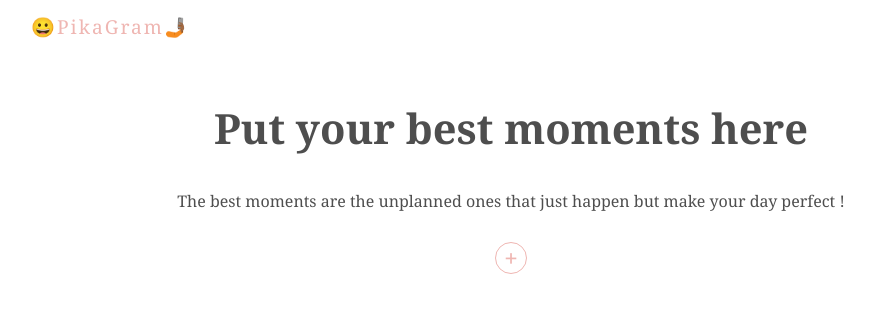
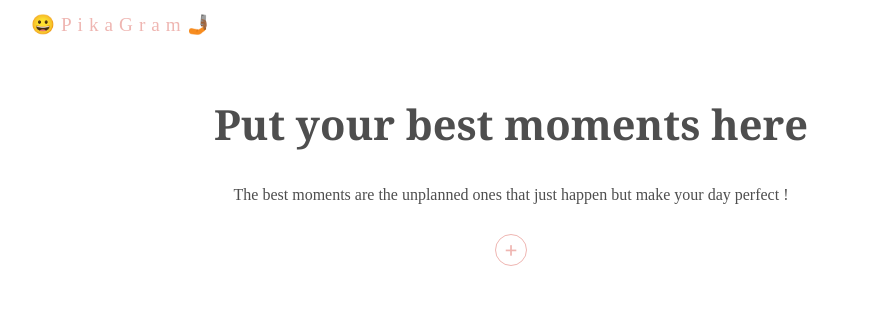
Before and after one commit to abhimishra01/pikagram, a React (Create React App) app: page / in a window 1280 px wide. Shown: the top 312 px of the page, without its empty margins (129-1003 px from the left). Built offline with nearby package versions, Linux system fonts and the light colour scheme; no server answers; the database is empty.

Commit message:
modified the pikagram title

```diff
--- a/src/index.css
+++ b/src/index.css
@@ -18,8 +18,9 @@ body{
 .title h1{
   color: var(--primary);
   font-size: 1.2rem;
-  letter-spacing: 2px;
+  letter-spacing: 6px;
   font-weight: normal;
+  font-family: cursive;
 }
 .title h2, .title p{
   text-align: center;
@@ -27,6 +28,9 @@ body{
 .title h2{
   margin-top: 60px;
   font-size: 2.6rem;
+}
+p{
+  font-family:cursive;
 }
 
 /* upload form styles */
```
